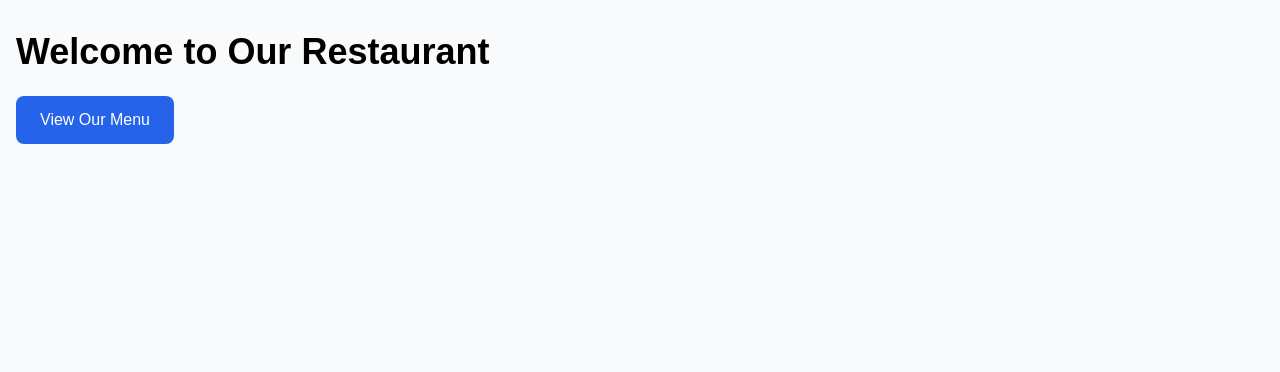
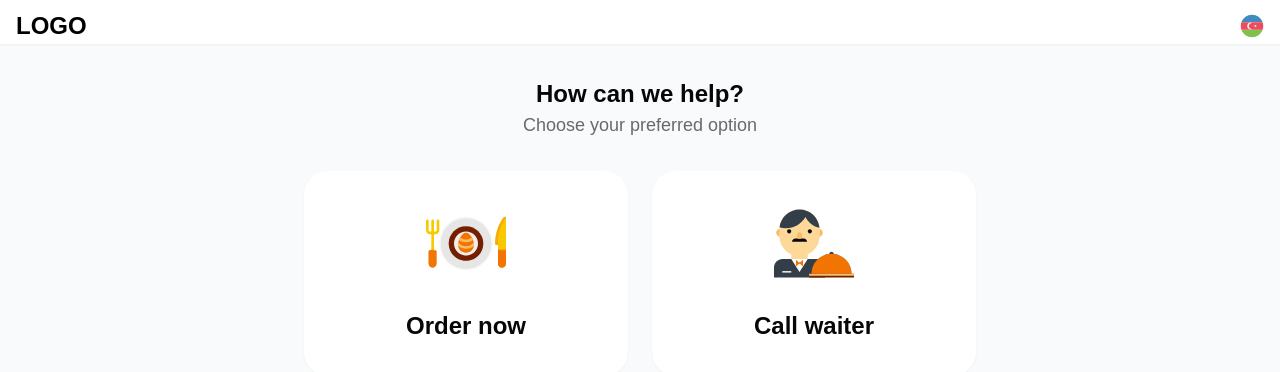
Before and after one commit to smartmasa/frontend, a Next.js app: page / in a window 1280 px wide. Shown: the top 372 px of the page. Built offline with nearby package versions, Linux system fonts and the light colour scheme.

Commit message:
Implemented Home page design

```diff
--- a/src/app/page.tsx
+++ b/src/app/page.tsx
@@ -1,17 +1,47 @@
+import Image from 'next/image';
 import Link from 'next/link';
+import HeaderWithLogo from '@/app/components/HeaderWithLogo';
 
 export default function Home() {
   return (
-    <main className="container mx-auto max-w-7xl px-4 min-h-screen p-8 bg-gray-50">
-      <div className="max-w-7xl mx-auto">
-        <h1 className="text-4xl font-bold mb-6">Welcome to Our Restaurant</h1>
+    <main className="min-h-screen bg-gray-50">
+      <HeaderWithLogo />
 
-        <Link
-          href="/menu"
-          className="inline-block px-6 py-3 bg-blue-600 text-white rounded-lg hover:bg-blue-700 transition-colors"
-        >
-          View Our Menu
-        </Link>
+      <div className="container mx-auto max-w-7xl px-4 py-8">
+        <div className="flex flex-col items-center">
+        <h1 className="text-xl font-bold text-secondary-500">How can we help?</h1>
+          <p className="text-base text-secondary-400 mb-8">Choose your preferred option</p>
+
+          <div className="grid grid-cols-1 md:grid-cols-2 gap-6 w-full max-w-2xl">
+            {/* Order now card */}
+            <Link
+              href="/menu"
+              className="bg-white rounded-3xl p-8 flex flex-col items-center gap-6 shadow-sm hover:shadow-md transition-all hover:border-2 hover:border-primary-500"
+            >
+              <Image
+                src="/order.svg"
+                alt="Order food"
+                width={80}
+                height={80}
+                priority
+              />
+              <span className="text-xl font-semibold text-secondary-500">Order now</span>
+            </Link>
+
+            {/* Call waiter card */}
+            <button
+              className="bg-white rounded-3xl p-8 flex flex-col items-center gap-6 shadow-sm hover:shadow-md transition-shadow"
+            >
+              <Image
+                src="/waiter.svg"
+                alt="Call waiter"
+                width={80}
+                height={80}
+              />
+              <span className="text-xl font-semibold text-secondary-500">Call waiter</span>
+            </button>
+          </div>
+        </div>
       </div>
     </main>
   );
```
Also changed, not shown: public/order.svg (added), public/waiter.svg (added).
